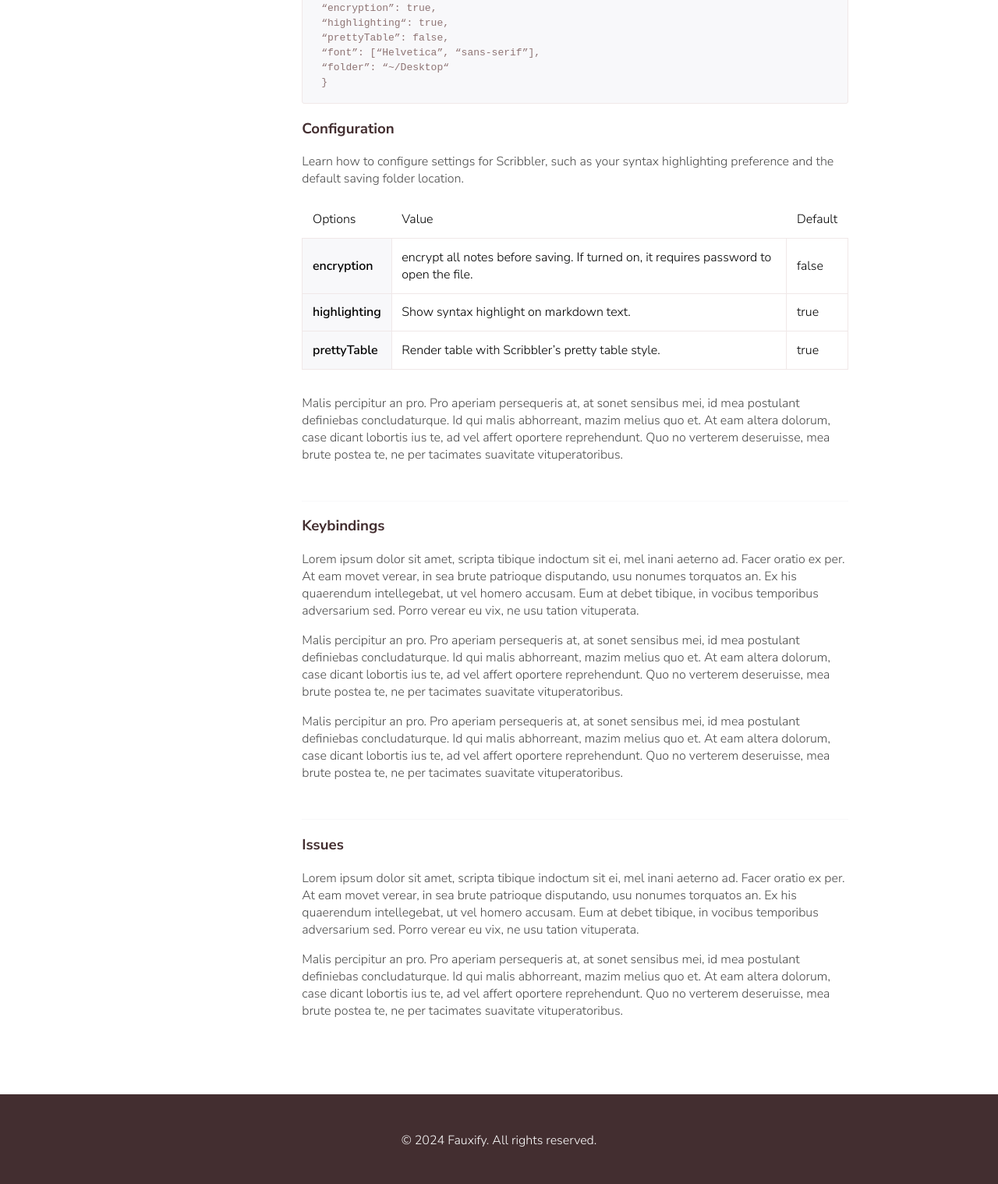
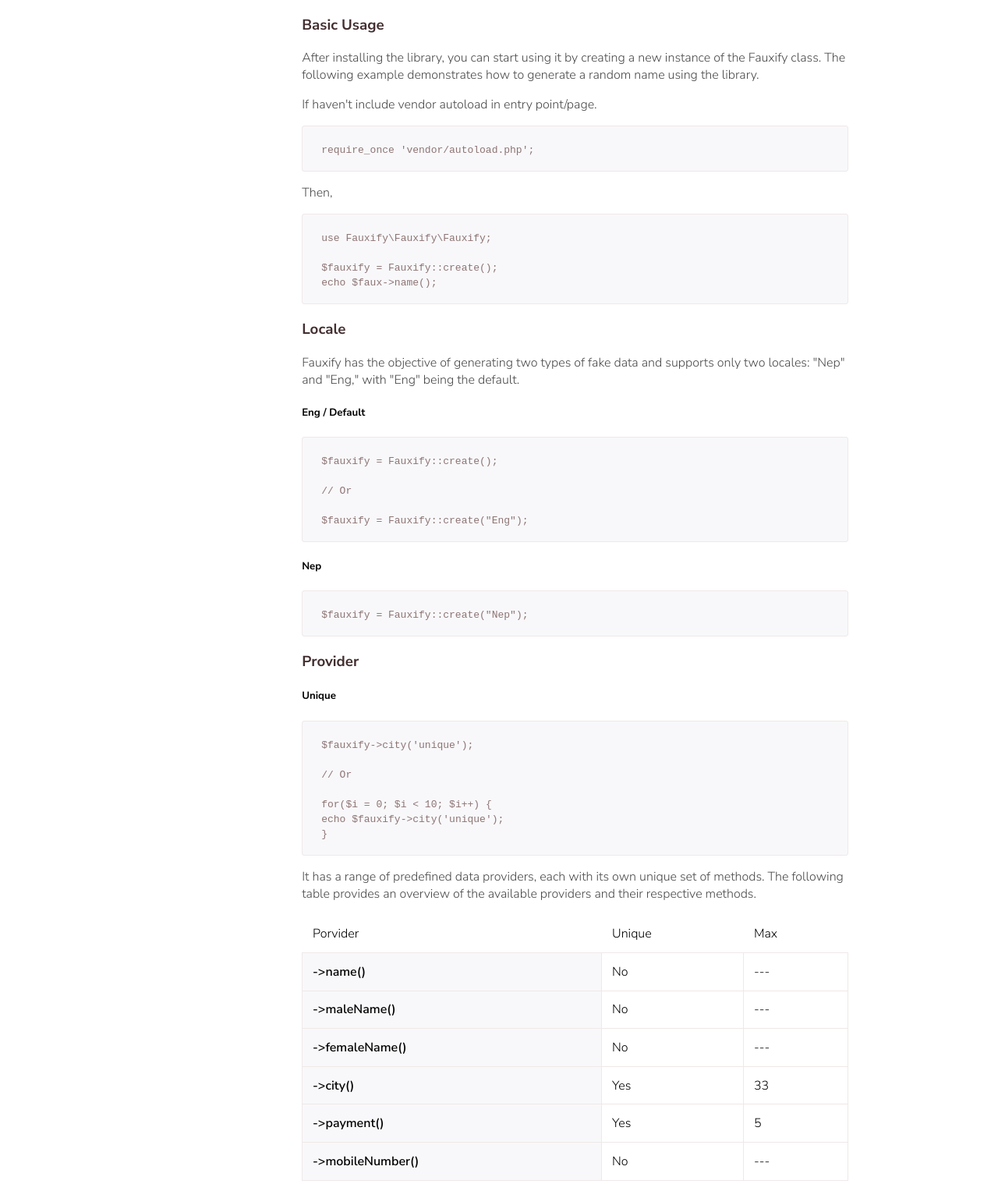
Before and after one commit to sgrgug/fauxify-documentation, a plain HTML site: page doc.html in a window 1280 px wide. Shown: the part 345-1863 px from the top of the page at 78% size. Drawn offline with nearby package versions, Linux system fonts and the light colour scheme.

Commit message:
getting started, locale, provider

```diff
--- a/doc.html
+++ b/doc.html
@@ -28,32 +28,151 @@
     <aside class="doc__nav">
       <ul>
         <li class="js-btn selected">Get Started</li>
-        <li class="js-btn">Configuration</li>
+        <li class="js-btn">Locale</li>
+        <li class="js-btn">Provider</li>
+        <!-- <li class="js-btn">Configuration</li>
         <li class="js-btn">Keybindings</li>
-        <li class="js-btn">Issues</li>
+        <li class="js-btn">Issues</li> -->
       </ul>
     </aside>
     <article class="doc__content">
       <section class="js-section">
         <h3 class="section__title">Get Started</h3>
-        <p>Fauxify is a PHP library designed for developers to generate synthetic data efficiently. It simplifies the creation of realistic fake data for database testing and development, offering a user-friendly alternative similar to FakerPHP. With a range of predefined data providers and customization options.</p>
+        <p>Fauxify is a PHP library designed for developers to generate synthetic data efficiently. It simplifies the
+          creation of realistic fake data for database testing and development, offering a user-friendly alternative
+          similar to FakerPHP. With a range of predefined data providers and customization options.</p>
         <h3 class="section__title">Installation</h3>
         <div class="code__block code__block--notabs">
           <pre class="code code--block">
               <code>
-                $ scribbler  ——config
-                  {
-                    “encryption”: true,
-                    “highlighting“: true,
-                    “prettyTable”: false,
-                    “font”: [“Helvetica”, “sans-serif”],
-                    “folder”: “~/Desktop“
-                  }
+                composer require fauxify/fauxify
               </code>
             </pre>
         </div>
+
+        <!-- Basic Usage -->
+        <h3 class="section__title">Basic Usage</h3>
+        <p>After installing the library, you can start using it by creating a new instance of the Fauxify class. The following example demonstrates how to generate a random name using the library.</p>
+
+        <p>If haven't include vendor autoload in entry point/page.</p>
+        <div class="code__block code__block--notabs">
+          <pre class="code code--block">
+              <code>
+                require_once 'vendor/autoload.php';
+              </code>
+          </pre>
+        </div>
+
+        <p>Then,</p>
+
+        <div class="code__block code__block--notabs">
+          <pre class="code code--block">
+              <code>
+                use Fauxify\Fauxify\Fauxify;
+
+                $fauxify = Fauxify::create();
+                echo $faux->name();
+              </code>
+          </pre>
+        </div>
+
       </section>
+
+      <!-- Locale -->
       <section class="js-section">
+        <h3 class="section__title">Locale</h3>
+        <p>Fauxify has the objective of generating two types of fake data and supports only two locales: "Nep" and "Eng," with "Eng" being the default.</p>
+
+        <h5>Eng / Default</h5>
+        <div class="code__block code__block--notabs">
+          <pre class="code code--block">
+              <code>
+                $fauxify = Fauxify::create();
+
+                // Or
+
+                $fauxify = Fauxify::create("Eng");
+              </code>
+          </pre>
+        </div>
+
+        <h5>Nep</h5>
+        <div class="code__block code__block--notabs">
+          <pre class="code code--block">
+              <code>
+                $fauxify = Fauxify::create("Nep");
+              </code>
+          </pre>
+        </div>
+
+      </section>
+
+
+      <!-- Provider -->
+      <section class="js-section">
+        <h3 class="section__title">Provider</h3>
+
+
+        <h5>Unique</h5>
+        <div class="code__block code__block--notabs">
+          <pre class="code code--block">
+              <code>
+                $fauxify->city('unique');
+
+                // Or
+
+                for($i = 0; $i < 10; $i++) {
+                  echo $fauxify->city('unique');
+                }
+              </code>
+          </pre>
+        </div>
+
+        <p>
+          It has a range of predefined data providers, each with its own unique set of methods. The following table
+          provides an overview of the available providers and their respective methods.
+        </p>
+        <table id="customers">
+          <tr>
+            <th>Porvider</th>
+            <th>Unique</th>
+            <th>Max</th>
+          </tr>
+          <tr>
+            <td>->name()</td>
+            <td>No</td>
+            <td>---</td>
+          </tr>
+          <tr>
+            <td>->maleName()</td>
+            <td>No</td>
+            <td>---</td>
+          </tr>
+          <tr>
+            <td>->femaleName()</td>
+            <td>No</td>
+            <td>---</td>
+          </tr>
+          <tr>
+            <td>->city()</td>
+            <td>Yes</td>
+            <td>33</td>
+          </tr>
+          <tr>
+            <td>->payment()</td>
+            <td>Yes</td>
+            <td>5</td>
+          </tr>
+          <tr>
+            <td>->mobileNumber()</td>
+            <td>No</td>
+            <td>---</td>
+          </tr>
+        </table>
+
+      </section>
+
+      <!-- <section class="js-section">
         <h3 class="section__title">Configuration</h3>
         <p>Learn how to configure settings for Scribbler, such as your syntax highlighting preference and the default
           saving folder location.</p>
@@ -84,8 +203,9 @@
           te, ad vel affert oportere reprehendunt. Quo no verterem deseruisse, mea brute postea te, ne per tacimates
           suavitate vituperatoribus.</p>
         <hr />
-      </section>
-      <section class="js-section">
+      </section> -->
+
+      <!-- <section class="js-section">
         <h3 class="section__title">Keybindings</h3>
         <p>Lorem ipsum dolor sit amet, scripta tibique indoctum sit ei, mel inani aeterno ad. Facer oratio ex per. At
           eam movet verear, in sea brute patrioque disputando, usu nonumes torquatos an. Ex his quaerendum intellegebat,
@@ -100,8 +220,8 @@
           te, ad vel affert oportere reprehendunt. Quo no verterem deseruisse, mea brute postea te, ne per tacimates
           suavitate vituperatoribus.</p>
         <hr />
-      </section>
-      <section class="js-section">
+      </section> -->
+      <!-- <section class="js-section">
         <h3 class="section__title">Issues</h3>
         <p>Lorem ipsum dolor sit amet, scripta tibique indoctum sit ei, mel inani aeterno ad. Facer oratio ex per. At
           eam movet verear, in sea brute patrioque disputando, usu nonumes torquatos an. Ex his quaerendum intellegebat,
@@ -111,7 +231,7 @@
           concludaturque. Id qui malis abhorreant, mazim melius quo et. At eam altera dolorum, case dicant lobortis ius
           te, ad vel affert oportere reprehendunt. Quo no verterem deseruisse, mea brute postea te, ne per tacimates
           suavitate vituperatoribus.</p>
-      </section>
+      </section> -->
     </article>
   </div>
 
@@ -126,9 +246,9 @@
 
     // JavaScript code to update the current year
     const currentYearElement = document.getElementById('currentYear');
-        const currentDate = new Date();
-        const currentYear = currentDate.getFullYear();
-        currentYearElement.textContent = currentYear;
+    const currentDate = new Date();
+    const currentYear = currentDate.getFullYear();
+    currentYearElement.textContent = currentYear;
   </script>
   <script src="assets/js/main.js"></script>
 </body>
```
